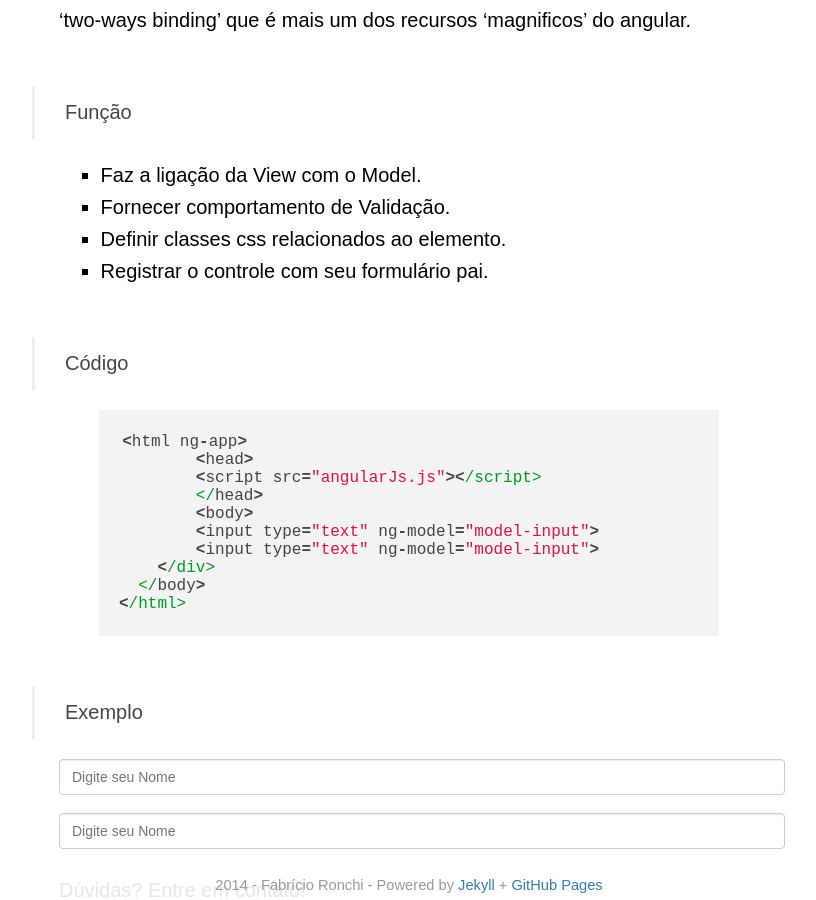
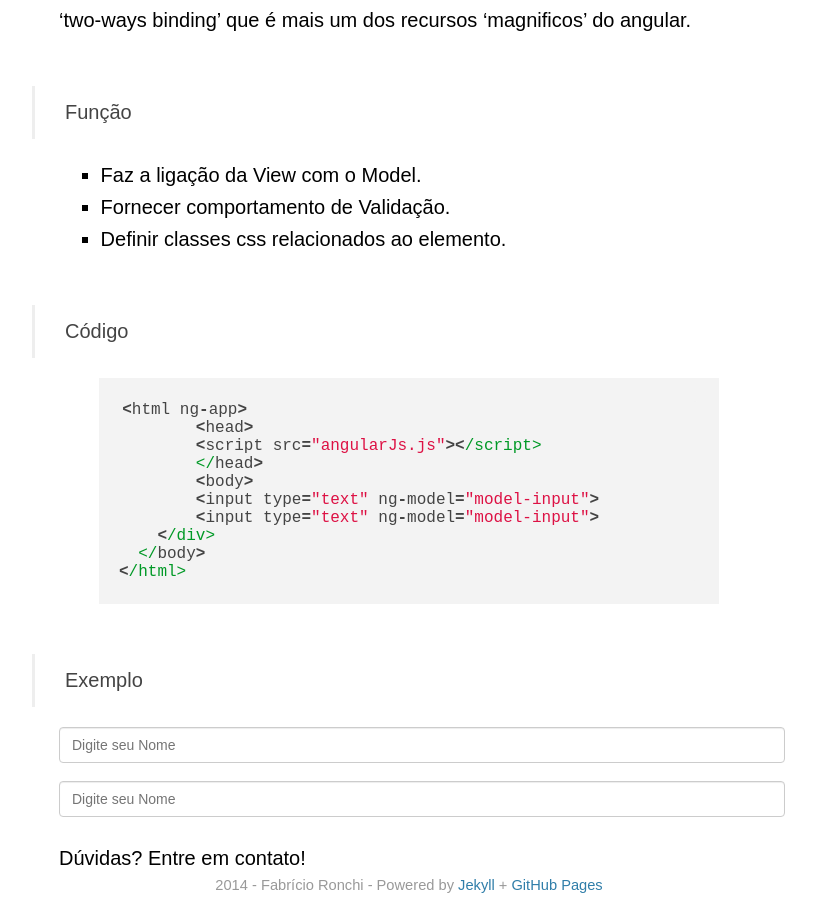
Before and after one commit to fabriciomrkonell/fabriciomrkonell, a Jekyll site: the page built from _posts/2014-02-04-angularjs-ng-model.markdown, in a window 1280 px wide and 900 px high, scrolled down 817 px. Shown: the whole window, without its empty margins (231-1047 px from the left). Built offline with Jekyll 4.4.1, drawn with Linux system fonts in a browser that asks for light colours; nearby versions of some CDN libraries; some web fonts are replaced; Markdown is read by kramdown in place of the engine named in the settings; comment, search, counter and statistics services are not loaded.

Commit message:
Update 2014-02-04-angularjs-ng-model.markdown

```diff
--- a/_posts/2014-02-04-angularjs-ng-model.markdown
+++ b/_posts/2014-02-04-angularjs-ng-model.markdown
@@ -20,7 +20,6 @@ Esse recurso é chamado de 'two-ways binding' que é mais um dos recursos 'magni
 * Faz a ligação da View com o Model.
 * Fornecer comportamento de Validação.
 * Definir classes css relacionados ao elemento.
-* Registrar o controle com seu formulário pai.
 
 <h3>Código</h3>
 
```
